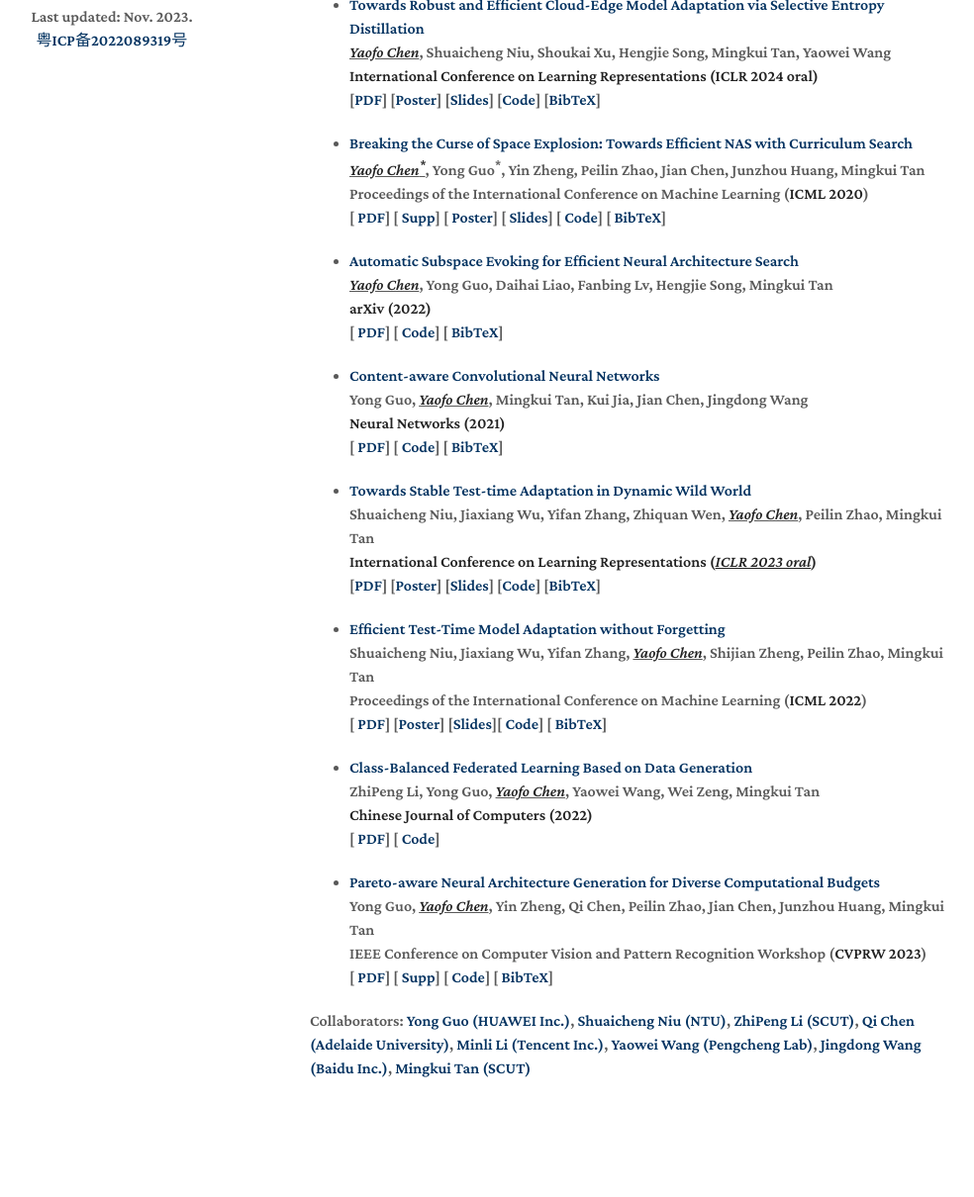
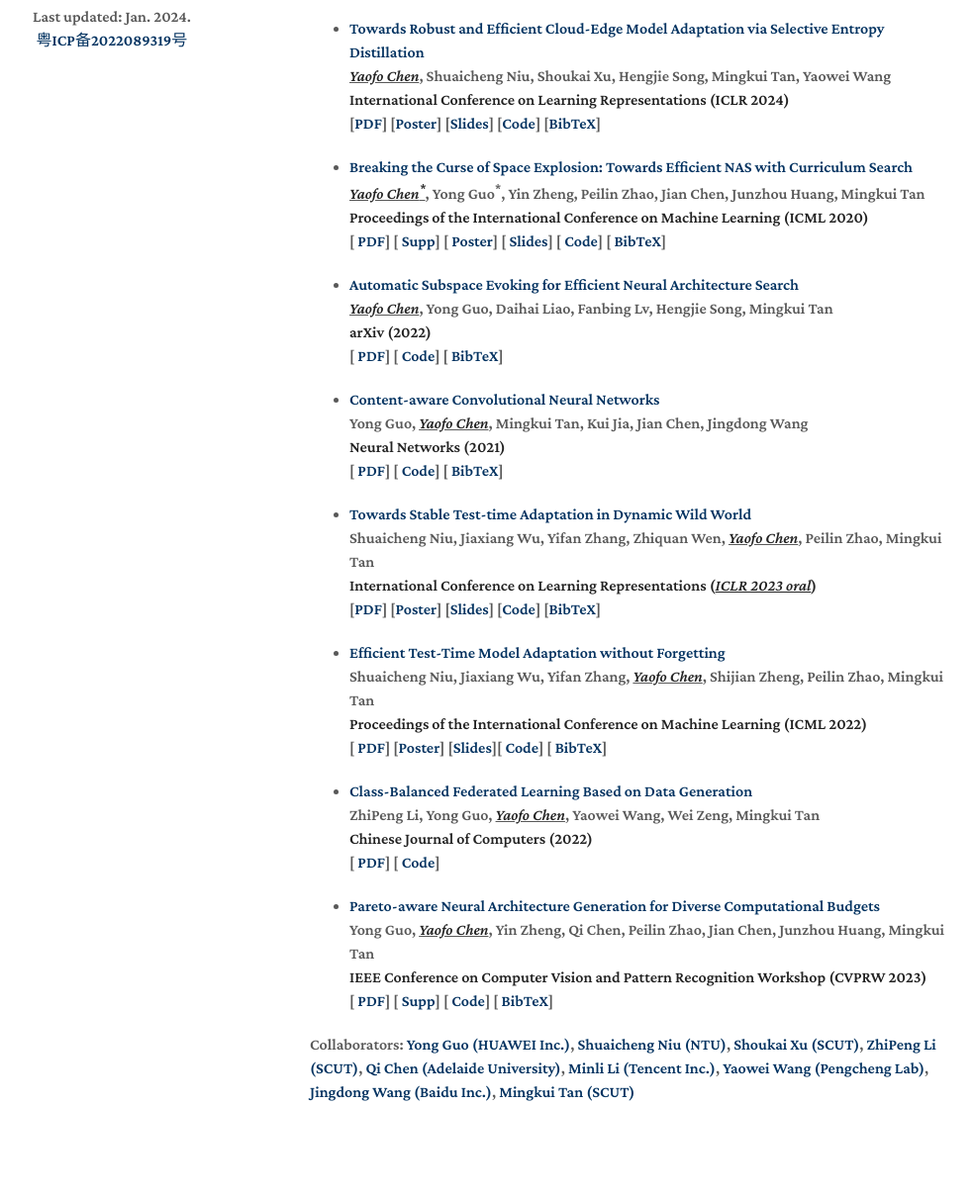
Before and after one commit to chenyaofo/homepage, a plain HTML site: page index.html in a window 1280 px wide. Shown: the part 697-1907 px from the top of the page at 99% size, without its empty margins (157-1141 px from the left). Before the commit the page ends 1883 px from the top, so only its background shows below. Drawn offline with Linux system fonts and the light colour scheme; files whose address does not match are found by name.

Commit message:
add iclr 2024.

```diff
--- a/index.html
+++ b/index.html
@@ -79,6 +79,7 @@
                 My research interests include <em>nueral architecture search</em> for efficient deep architectures and
                 <em>test-time adaptation</em> for out-of-distribution
                 generalization.
+                I published papers in top venues, including ICML, ICLR, CVPR, and Neural Networks.
                 I served as the reviewer for several top-tier machine learning/computer vision conferences, including
                 ICML, NeurIPS, ICLR, CVPR, ICCV and ECCV.
                 <br>
@@ -157,11 +158,9 @@
                                 Towards Robust and Efficient Cloud-Edge Model Adaptation via Selective Entropy Distillation
                             </a>
                         </strong>
-                        <br /> <u><em><strong>Yaofo
-                                        Chen</strong></em></u>, Shuaicheng Niu, Shoukai Xu, Hengjie Song, Mingkui Tan, Yaowei Wang
+                        <br /> <u><em><strong>Yaofo Chen</strong></em></u>, Shuaicheng Niu, Shoukai Xu, Hengjie Song, Mingkui Tan, Yaowei Wang
                         <br />
-                        <strong>International Conference on Learning Representations (ICLR 2024
-                                    oral)</strong>
+                        <strong>International Conference on Learning Representations (ICLR 2024)</strong>
                         <br />
                         [<a href="#"
                             target="_blank">PDF</a>]
@@ -182,8 +181,8 @@
                         </strong>
                         <br /> <u><em><strong>Yaofo Chen<sup>*</sup></strong></em></u>, Yong Guo<sup>*</sup>,
                         Yin Zheng, Peilin Zhao, Jian Chen, Junzhou Huang, Mingkui Tan
-                        <br /> Proceedings of the International Conference on Machine Learning (<strong>ICML
-                            2020</strong>)
+                        <br /> <strong>Proceedings of the International Conference on Machine Learning (ICML
+                            2020)</strong>
                         <br /> [
                         <a href="papers/guo-breaking-the-curse-of-space-explosion-towards-efficient-NAS-with-curriculum-search.pdf"
                             target="_blank">PDF</a>] [
@@ -264,8 +263,8 @@
                         </strong>
                         <br /> Shuaicheng Niu, Jiaxiang Wu, Yifan Zhang, <u><em><strong>Yaofo Chen</strong></em></u>,
                         Shijian Zheng, Peilin Zhao, Mingkui Tan
-                        <br /> Proceedings of the International Conference on Machine Learning (<strong>ICML
-                            2022</strong>)
+                        <br /> <strong>Proceedings of the International Conference on Machine Learning (ICML
+                            2022)</strong>
                         <br /> [
                         <a href="papers/niu-efficient-test-time-model-adaptation-without-forgetting.pdf"
                             target="_blank">PDF</a>] [<a
@@ -305,8 +304,8 @@
                         </strong>
                         <br /> Yong Guo, <u><em><strong>Yaofo Chen</strong></em></u>, Yin Zheng, Qi Chen, Peilin Zhao,
                         Jian Chen, Junzhou Huang, Mingkui Tan
-                        <br /> IEEE Conference on Computer Vision and Pattern Recognition Workshop (<strong>CVPRW
-                            2023</strong>)
+                        <br /> <strong>IEEE Conference on Computer Vision and Pattern Recognition Workshop (CVPRW
+                            2023)</strong>
                         <br /> [
                         <a href="papers/guo-pareto-aware-neural-architecture-generation-for-diverse-computational-budgets.pdf"
                             target="_blank">PDF</a>] [
@@ -322,6 +321,7 @@
                 Collaborators:
                 <a href="http://www.guoyongcs.com/" target="_blank">Yong Guo (HUAWEI Inc.)</a>,
                 <a href="https://niushuaicheng.cn/" target="_blank">Shuaicheng Niu (NTU)</a>,
+                <a href="https://dblp.org/pid/260/0276.html" target="_blank">Shoukai Xu (SCUT)</a>,
                 <a href="https://github.com/lizhipengcs" target="_blank">ZhiPeng Li (SCUT)</a>,
                 <a href="https://scholar.google.com/citations?user=OgKU77kAAAAJ" target="_blank">Qi Chen (Adelaide
                     University)</a>,
@@ -422,7 +422,7 @@
             </div>
             <br>
             <p>
-                Last updated: Nov. 2023.
+                Last updated: Jan. 2024.
                 <br>
                 <a href="https://beian.miit.gov.cn/" target="_blank">
                     粤ICP备2022089319号
```
